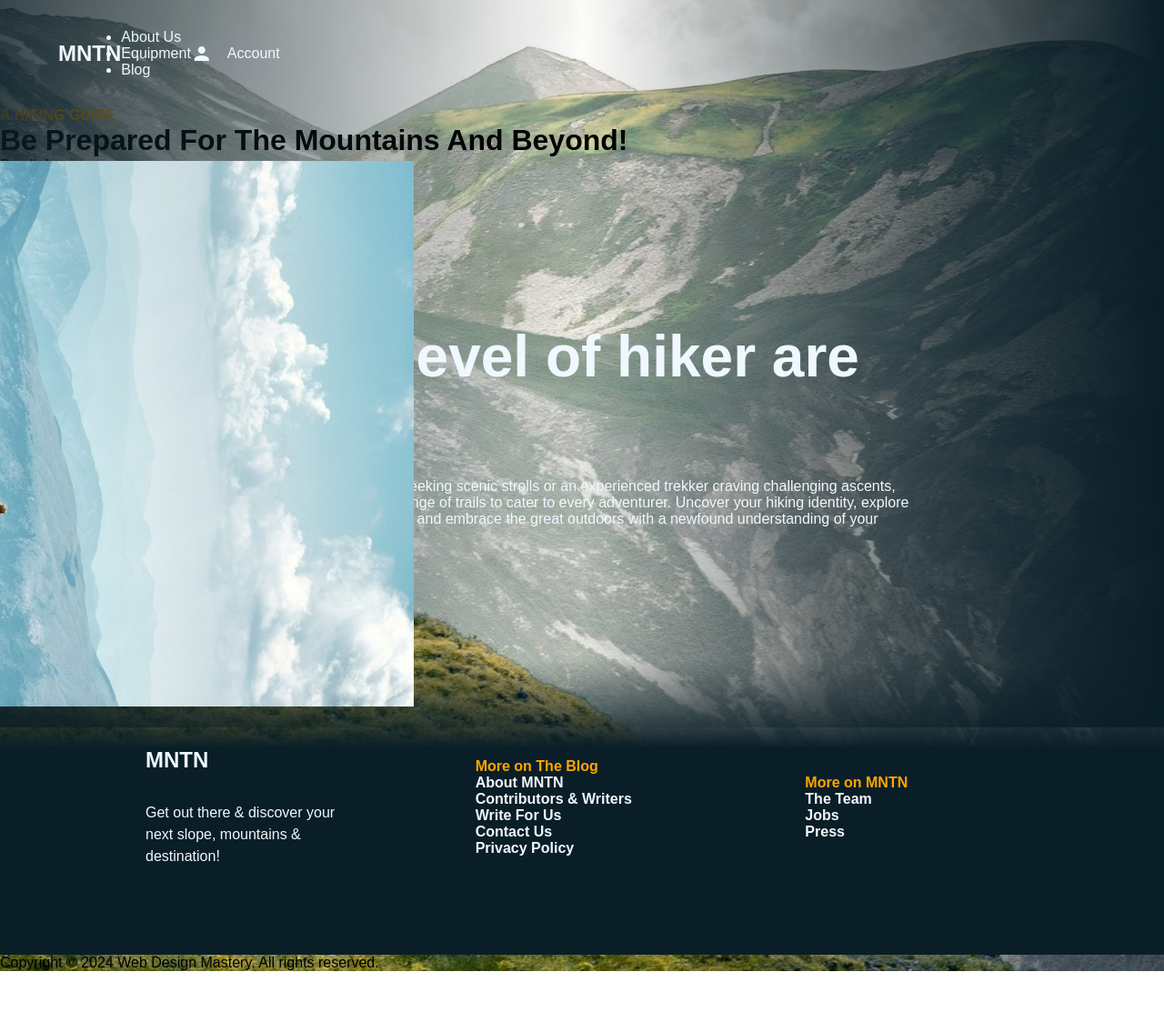
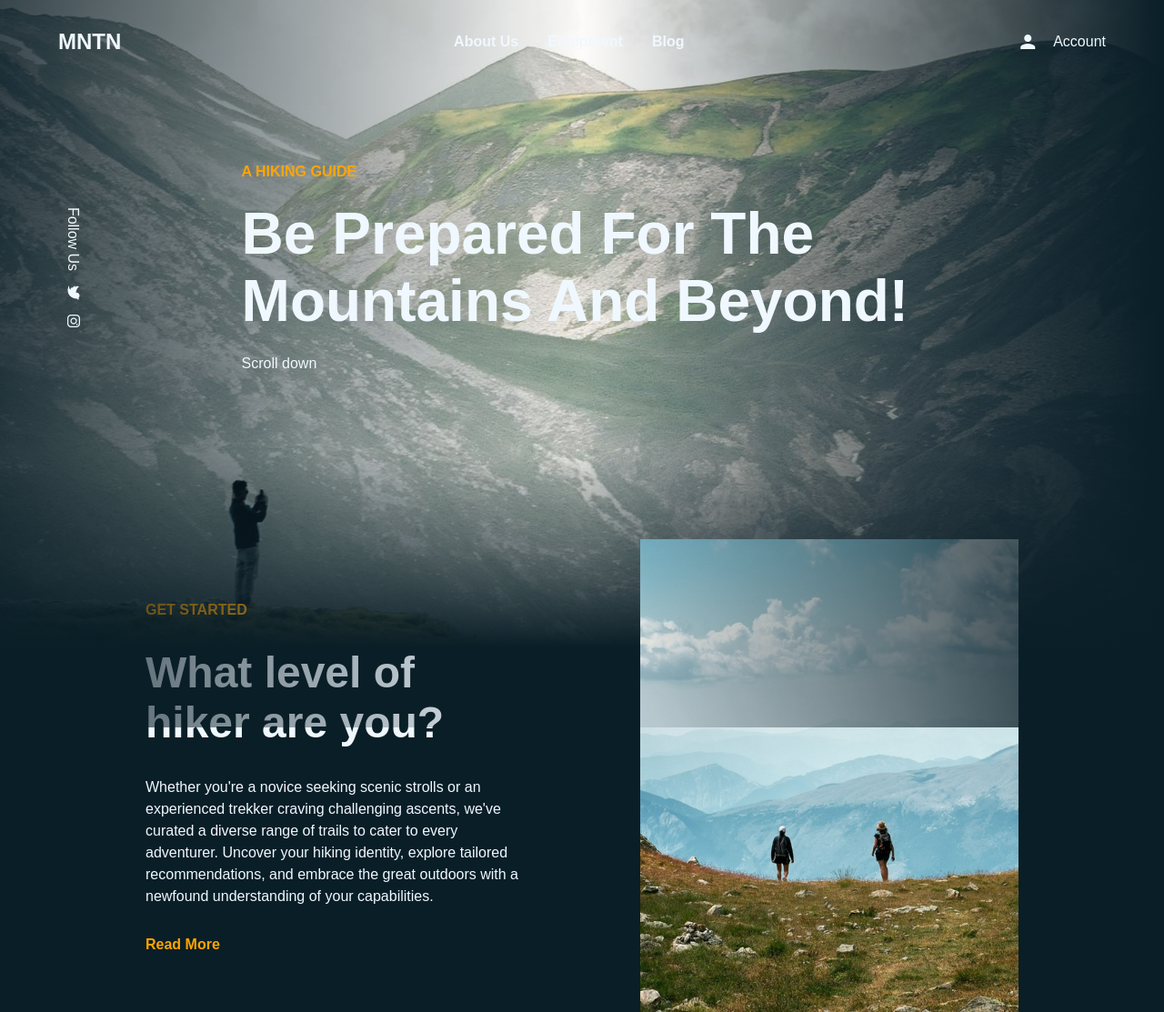
Before and after one commit to nawabkhan89646/W-1, a plain HTML site: page index.html in a window 1280 px wide. Shown: the top 1113 px of the page at 91% size. Before the commit the page ends 1068 px from the top, so only its background shows below. Drawn offline with Linux system fonts and the light colour scheme.

Commit message:
Update style.css

```diff
--- a/style.css
+++ b/style.css
@@ -32,7 +32,7 @@ body::before{
     position: relative;
 }
 
-.navbar .middle{
+.navbar .heading{
     list-style: none;
     flex: 1;
     display: flex;
@@ -46,8 +46,21 @@ body::before{
     gap: 1rem;
     align-items: center;
 }
+.navbar .right .button{
+    animation-name: round;
+    animation-duration: 1s;
+    animation-iteration-count: 4;
+}
+@keyframes round {
+    0%{
+        transform: rotate(0deg);
+    }
+    100%{
+        transform: rotate(360deg);
+    }
+}
 
-.first{
+.main{
     display: flex;
     justify-content: center;
     align-items: center;
@@ -58,18 +71,18 @@ body::before{
     color: aliceblue;
 }
 
-.first .left h1{
+.main .middle h1{
     font-size: 4rem;
 }
 
-.first .left{
+.main .middle{
     width: 65%;
     display: flex;
     flex-direction: column;
     gap: 1.4rem;
 }
 
-.first .right{
+.main .left{
     display: flex;
     gap: 1rem;
     transform: translateX(calc(-50% + 1rem)) rotate(90deg);
@@ -77,7 +90,7 @@ body::before{
     left: 0;
 }
 
-.second{
+.first{
     display: flex;
     justify-content: space-between;
     padding: 6rem 10rem;
@@ -87,29 +100,29 @@ body::before{
     color: aliceblue;
 }
 
-.second .left{
+.first .left{
     display: flex;
     flex-direction: column;
     gap: 2rem;
 }
 
-.second .left h1{
+.first .left h1{
     font-size: 3rem;
 }
 
-.second .left p{
+.first .left p{
     line-height: 1.5rem;
 }
 
-.second > *{
+.first > *{
     width: 50%;
 }
 
-.second img{
+.first img{
     width: 100%;
 }
 
-.third{
+.second{
     display: flex;
     justify-content: space-between;
     padding: 3rem 5rem;
@@ -117,23 +130,26 @@ body::before{
     color: aliceblue;
 }
 
-.third .left{
+.second .left{
     width: 27%;
 }
+.second .left p{
+    margin-top: 1rem;
+}
 
-.third .middle{
+.second .middle{
     display: flex;
     flex-direction: column;
     gap: 1.2rem;
 }
 
-.third .right{
+.second .right{
     display: flex;
     flex-direction: column;
     gap: 1.2rem;
 }
 
-.last{
+.footer{
     text-align: center;
     padding: 3rem;
     background-color: #0A1E27;
```
